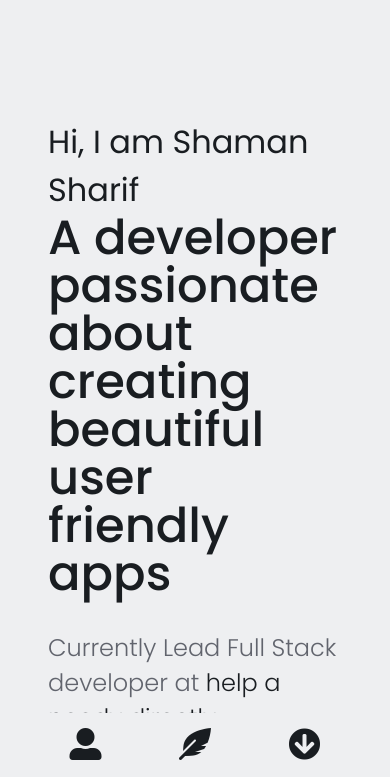
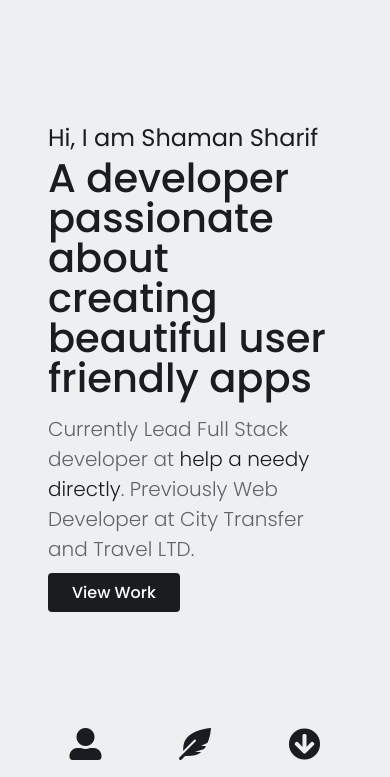
Before and after one commit to pieas-asif/pieas-asif.github.io, a plain HTML site: page index.html in a window 390 px wide. Shown: the part 67-844 px from the top of the page. Drawn offline with Linux system fonts and the light colour scheme.

Commit message:
beautiful ways to get responsive

```diff
--- a/css/style.css
+++ b/css/style.css
@@ -42,7 +42,6 @@ body {
 	padding: 1rem 2.5rem;
 	color: #ffffff;
 	font-weight: 500;
-	font-family: 'Poppins', sans-serif;;
 	font-size: 1rem;
 	text-decoration: none;
 	border-radius: 8px;
@@ -145,15 +144,22 @@ body {
 	}
 
 	.main__title {
-		font-size: 3rem;
-		line-height: 3rem;
+		font-size: 2.5rem;
+		line-height: 2.5rem;
 	}
 
 	.main__title::before {
-		font-size: 2rem;
+		font-size: 1.5rem;
 	}
 
 	.main__subtitle {
-		font-size: 1.5rem;
+		font-size: 1.25rem;
+		padding: 1rem 0;
+	}
+
+	.main__action {
+		padding: .5rem 1.5rem;
+		color: #ffffff;
+		border-radius: 4px;
 	}
 }
```
